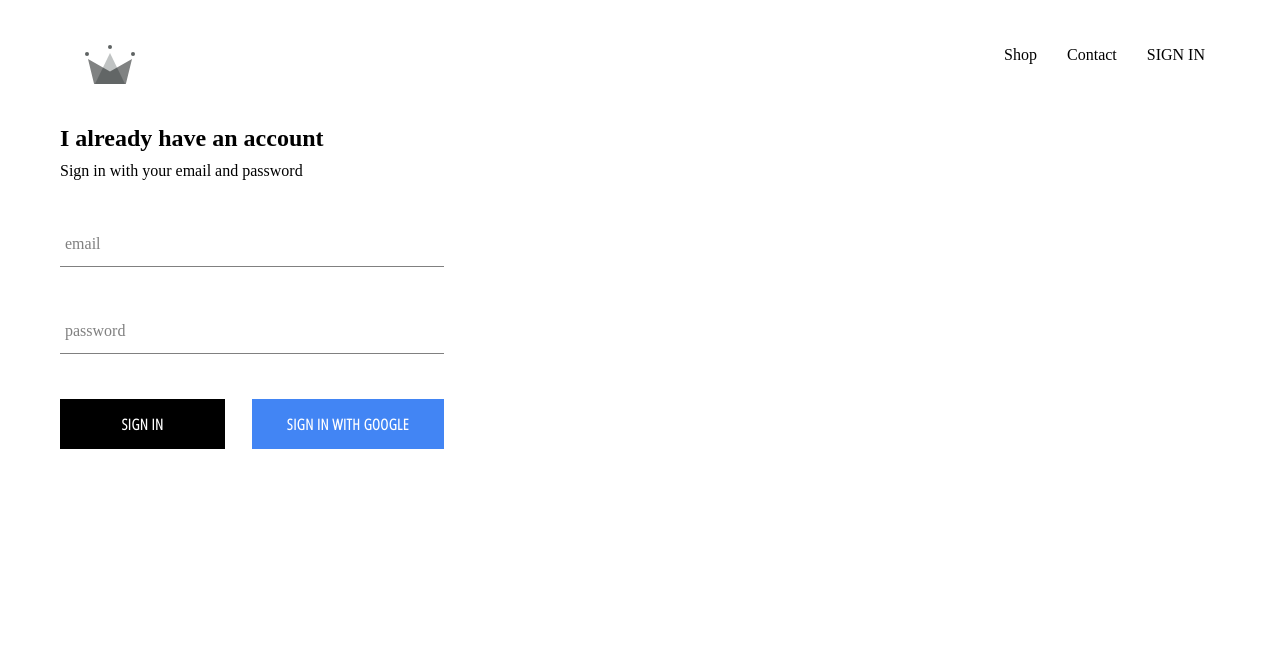
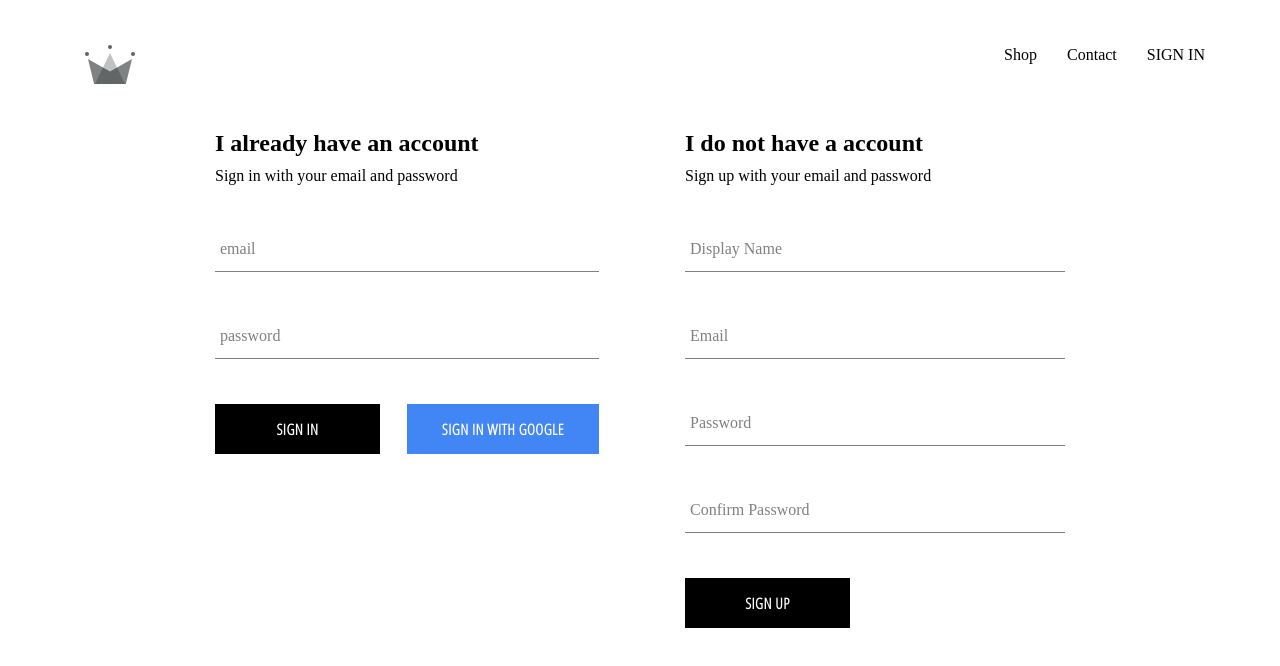
Before and after one commit to cylee820621/e-commerce, a React (Create React App) app: page /signin in a window 1280 px wide. Shown: the top 666 px of the page. Built offline with nearby package versions, Linux system fonts and the light colour scheme; no server answers.

Commit message:
Add sign up

```diff
--- a/src/App.js
+++ b/src/App.js
@@ -17,11 +17,25 @@
   }
 
   unsubscribeFromAuth = null;
+  componentDidMount() {
+    this.unsubscribeFromAuth = auth.onAuthStateChanged(async (userAuth) => {
+      console.log(userAuth);
+      if (userAuth) {
+        const userRef = await createUserProfileDocument(userAuth);
 
-  componentDidMount() {
-    this.unsubscribeFromAuth = auth.onAuthStateChanged(async (user) => {
-      createUserProfileDocument(user);
-      console.log(user);
+        userRef.onSnapshot((snapShot) => {
+          this.setState({
+            currentUser: {
+              id: snapShot.id,
+              ...snapShot.data()
+            }
+          });
+
+          console.log(this.state);
+        });
+      }
+
+      this.setState({ currentUser: userAuth });
     });
   }
 
--- /dev/null
+++ b/src/components/sign-up/sign-up.component.jsx
@@ -0,0 +1,72 @@
+import React from "react";
+
+import FormInput from "../form-input/form-input.component";
+import CustomButton from "../custom-button/custom-button.component";
+
+import { auth, createUserProfileDocument } from "../../firebase/firebase.utils";
+
+import "./sign-up.styles.scss";
+
+class SignUp extends React.Component {
+  constructor() {
+    super();
+
+    this.state = {
+      displayName: "",
+      email: "",
+      password: "",
+      confirmPassword: ""
+    };
+  }
+
+  handleSubmit = async (event) => {
+    event.preventDefault();
+
+    const { displayName, email, password, confirmPassword } = this.state;
+
+    if (password !== confirmPassword) {
+      alert("passwords don't match");
+      return;
+    }
+
+    try {
+      const { user } = await auth.createUserWithEmailAndPassword(email, password);
+
+      await createUserProfileDocument(user, { displayName });
+
+      this.setState({
+        displayName: "",
+        email: "",
+        password: "",
+        confirmPassword: ""
+      });
+    } catch (error) {
+      console.error(error);
+    }
+  };
+
+  handleChange = (event) => {
+    const { name, value } = event.target;
+
+    this.setState({ [name]: value });
+  };
+
+  render() {
+    const { displayName, email, password, confirmPassword } = this.state;
+    return (
+      <div className="sign-up">
+        <h2 className="title">I do not have a account</h2>
+        <span>Sign up with your email and password</span>
+        <form className="sign-up-form" onSubmit={this.handleSubmit}>
+          <FormInput type="text" name="displayName" value={displayName} onChange={this.handleChange} label="Display Name" required />
+          <FormInput type="email" name="email" value={email} onChange={this.handleChange} label="Email" required />
+          <FormInput type="password" name="password" value={password} onChange={this.handleChange} label="Password" required />
+          <FormInput type="password" name="confirmPassword" value={confirmPassword} onChange={this.handleChange} label="Confirm Password" required />
+          <CustomButton type="submit">SIGN UP</CustomButton>
+        </form>
+      </div>
+    );
+  }
+}
+
+export default SignUp;
--- /dev/null
+++ b/src/components/sign-up/sign-up.styles.scss
@@ -0,0 +1,9 @@
+.sign-up {
+  display: flex;
+  flex-direction: column;
+  width: 380px;
+
+  .title {
+    margin: 10px 0;
+  }
+}
--- a/src/firebase/firebase.utils.js
+++ b/src/firebase/firebase.utils.js
@@ -3,19 +3,22 @@
 import "firebase/compat/auth";
 
 const config = {
-  apiKey: "AIzaSyCdHT-AYHXjF7wOrfAchX4PIm3cSj5tn14",
-  authDomain: "crwn-db.firebaseapp.com",
-  databaseURL: "https://crwn-db.firebaseio.com",
-  projectId: "crwn-db",
-  storageBucket: "crwn-db.appspot.com",
-  messagingSenderId: "850995411664",
-  appId: "1:850995411664:web:7ddc01d597846f65"
+  apiKey: "AIzaSyCzfO2Xi6ftif4NOctcomDHYACq2Rpt4Qo",
+  authDomain: "e-commerce-db-7bdc9.firebaseapp.com",
+  projectId: "e-commerce-db-7bdc9",
+  storageBucket: "e-commerce-db-7bdc9.appspot.com",
+  messagingSenderId: "99948497264",
+  appId: "1:99948497264:web:dc70c02ccc78237bb367b5",
+  measurementId: "G-7RHG8WEF5R"
 };
+
+firebase.initializeApp(config);
 
 export const createUserProfileDocument = async (userAuth, additionalData) => {
   if (!userAuth) return;
 
   const userRef = firestore.doc(`users/${userAuth.uid}`);
+
   const snapShot = await userRef.get();
 
   if (!snapShot.exists) {
@@ -29,13 +32,12 @@
         ...additionalData
       });
     } catch (error) {
-      console.log("error creating user", error.messages);
+      console.log("error creating user", error.message);
     }
   }
+
   return userRef;
 };
-
-firebase.initializeApp(config);
 
 export const auth = firebase.auth();
 export const firestore = firebase.firestore();
--- a/src/pages/sign-in-and-sign-up/sign-in-and-sign-up.component.jsx
+++ b/src/pages/sign-in-and-sign-up/sign-in-and-sign-up.component.jsx
@@ -1,11 +1,13 @@
 import React from "react";
 import SignIn from "../../components/sign-in/sign-in.component";
+import SignUp from "../../components/sign-up/sign-up.component";
 
 import "./sign-in-and-sign-up.styles.scss";
 
 const SignInAndSignUpPage = () => (
   <div className="sign-in-and-sign-up">
     <SignIn />
+    <SignUp />
   </div>
 );
 
--- a/src/pages/sign-in-and-sign-up/sign-in-and-sign-up.styles.scss
+++ b/src/pages/sign-in-and-sign-up/sign-in-and-sign-up.styles.scss
@@ -0,0 +1,6 @@
+.sign-in-and-sign-up {
+  width: 850px;
+  display: flex;
+  justify-content: space-between;
+  margin: 30px auto;
+}
```
